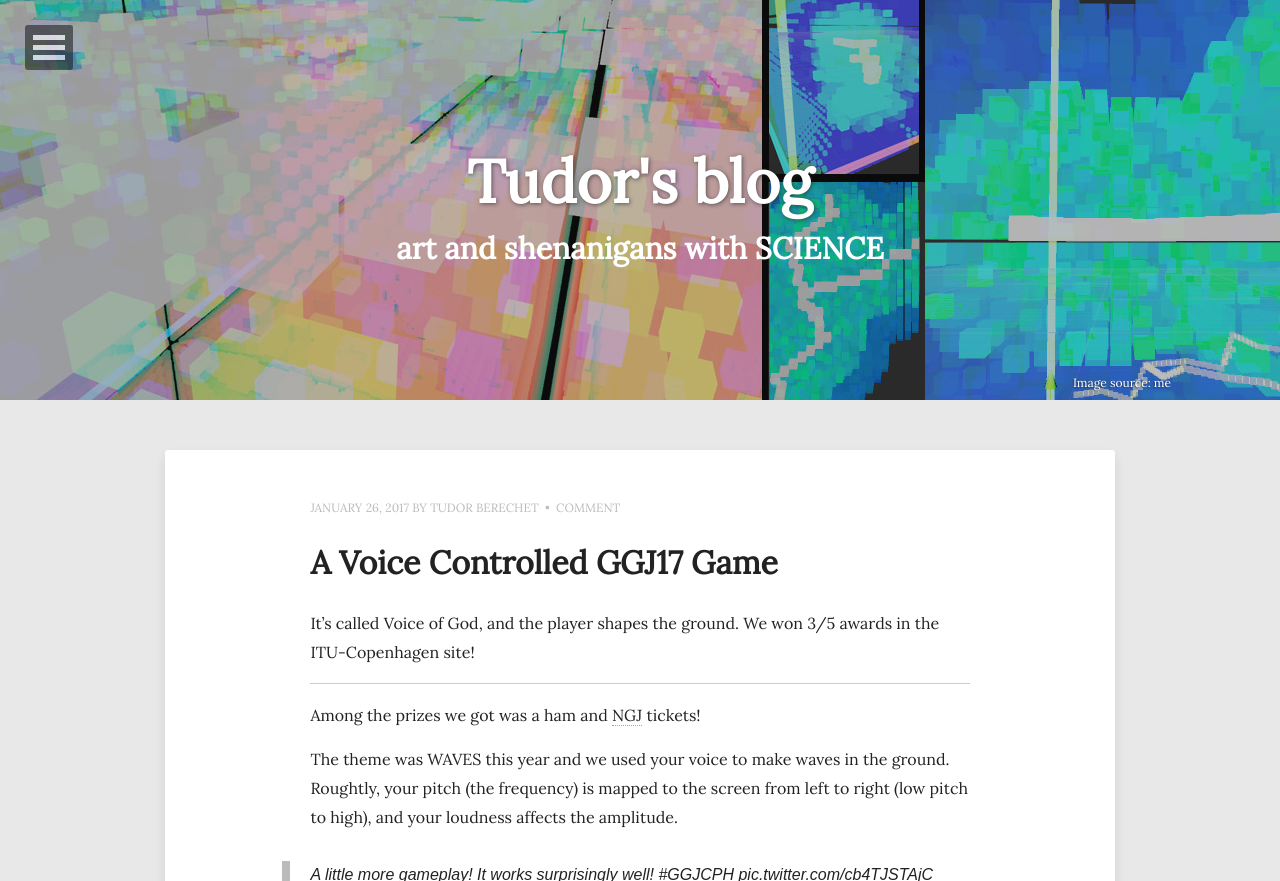
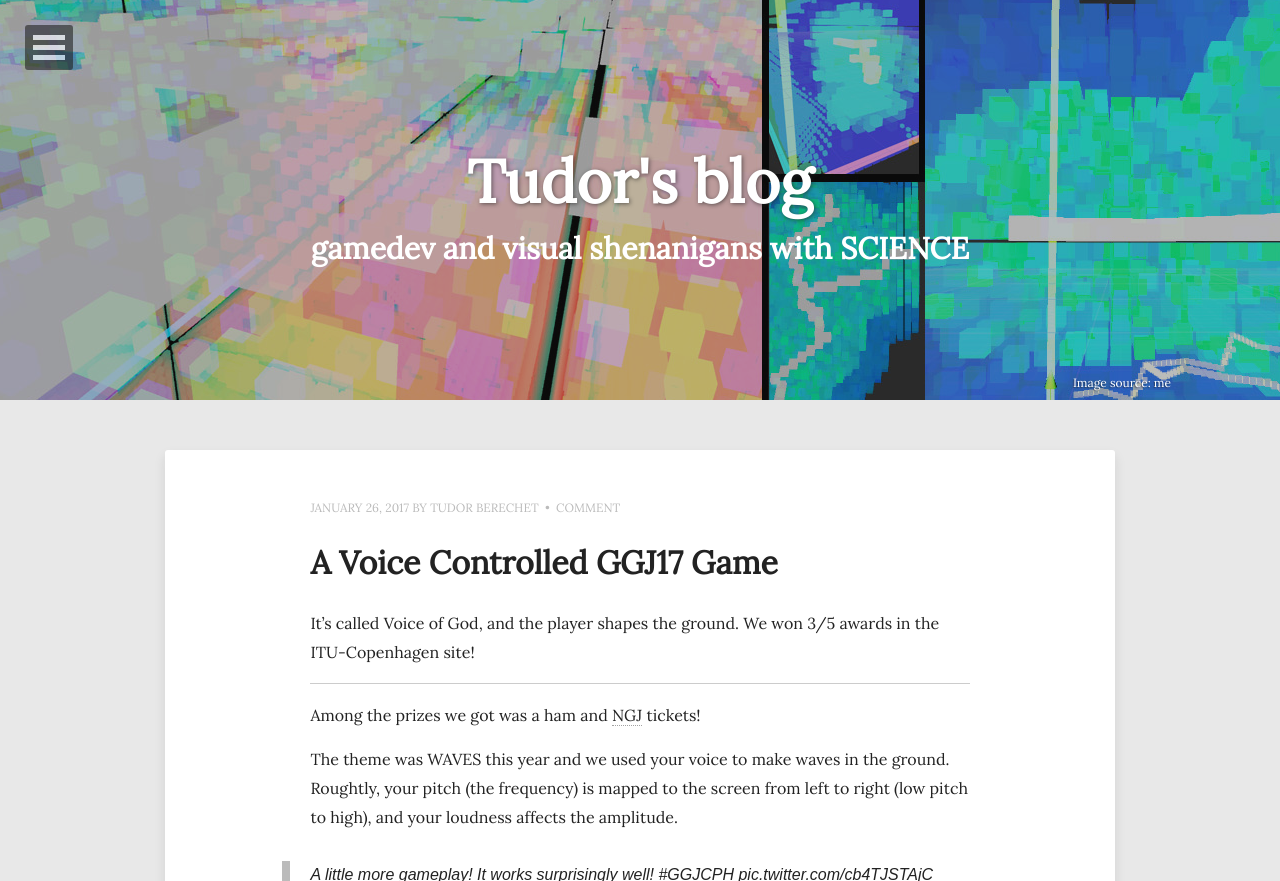
Before and after one commit to tdbe/tdbe.github.io, a Jekyll site: the page built from index.html, in a window 1280 px wide and 900 px high, cut to the strip 0-881 px from the top of the window. Built offline with Jekyll 4.4.1, drawn with Linux system fonts in a browser that asks for light colours; nearby versions of some CDN libraries; the list of posts is cut into pages by our own code.

Commit message:
art and shenanigans with SCIENCE - gamedev and visual shenanigans with SCIENCE

```diff
--- a/_config.yml
+++ b/_config.yml
@@ -1,8 +1,9 @@
 title:            Tudor's blog
-description:      art and shenanigans with SCIENCE
+description:      gamedev and visual shenanigans with SCIENCE
 disqus_shortname: deferred
 #Your site's domain goes here. Leave localhost server or blank when working locally.
-url:              http://tdbe.github.io
+url:              http://blog.deferredreality.com
+#url:              http://tdbe.github.io
 #url:              http://localhost:8080/blog2
 
 # Owner/author information
--- a/index.html
+++ b/index.html
@@ -1,6 +1,6 @@
 ---
 layout: post-index
-title: ░ Tudor's Blog
+title: ░ Home
 description: "gamedev and visual shenanigans with SCIENCE."
 tags: [blog, gamedev, PCG, research, graphics programming, gameplay programming, simulations, game design, Jekyll]
 image:
```
